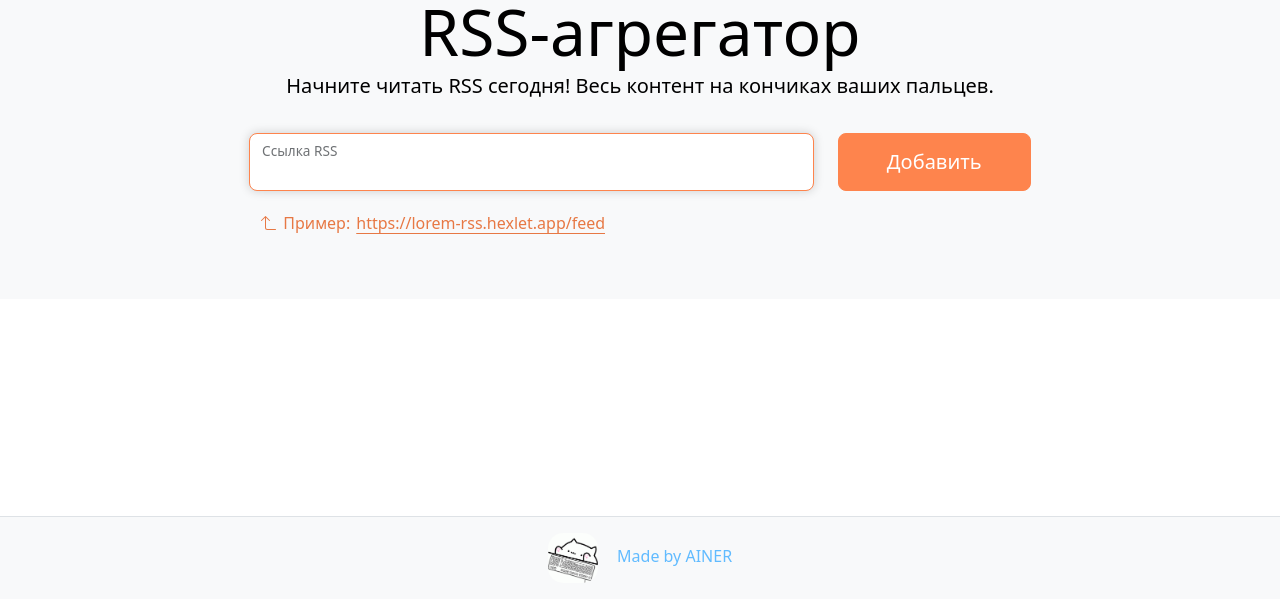
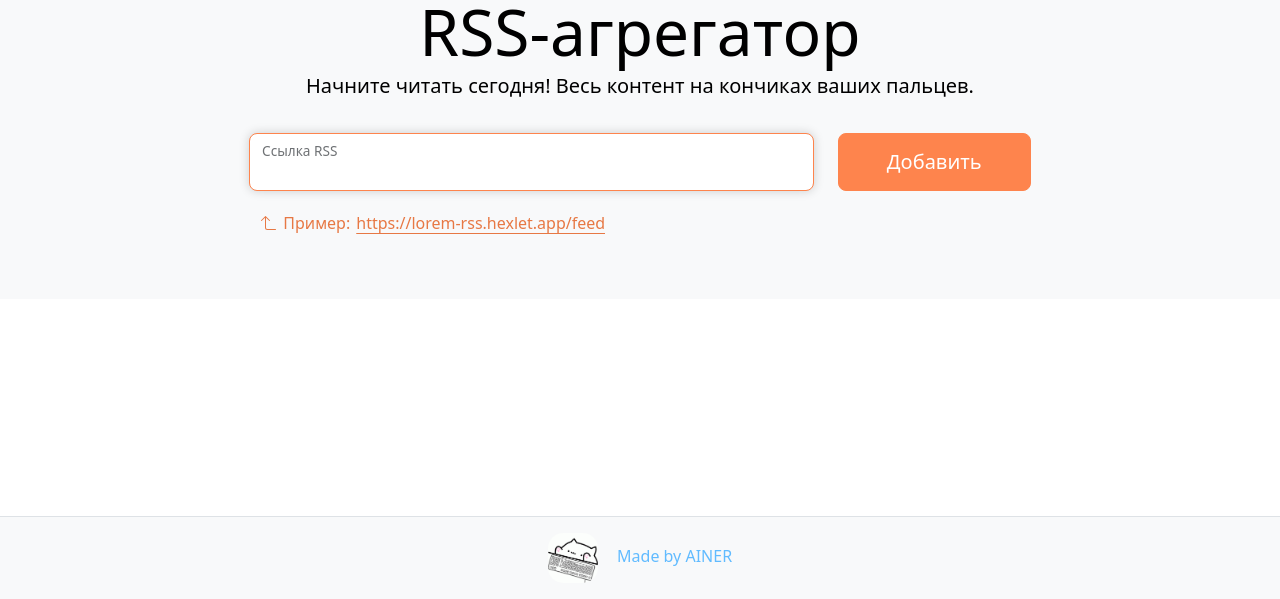
Before and after one commit to AINER/RSS-Reader, a website built with webpack: page index.html in a window 1280 px wide. Shown: the part 201-800 px from the top of the page. Built offline with nearby package versions, Linux system fonts and the light colour scheme; what on-change would draw is missing.

Commit message:
Change text of hero section

```diff
--- a/index.html
+++ b/index.html
@@ -54,7 +54,7 @@
               <img class="logo" src="./src/assets/icon.png" alt="Logo" />
               <h1 class="display-3 mb-0">RSS-агрегатор</h1>
               <p class="lead">
-                Начните читать RSS сегодня! Весь контент на кончиках ваших
+                Начните читать сегодня! Весь контент на кончиках ваших
                 пальцев.
               </p>
             </div>
```
